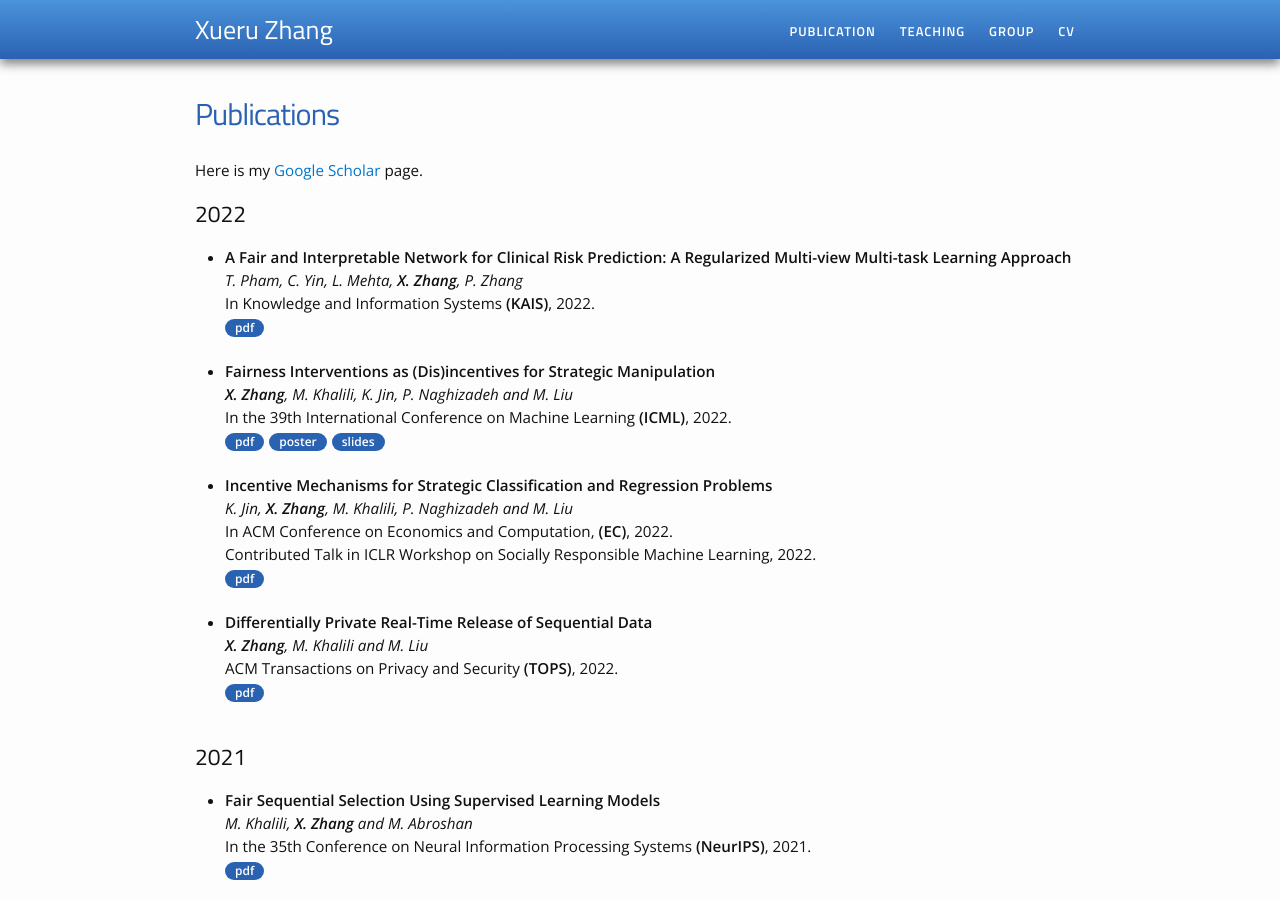
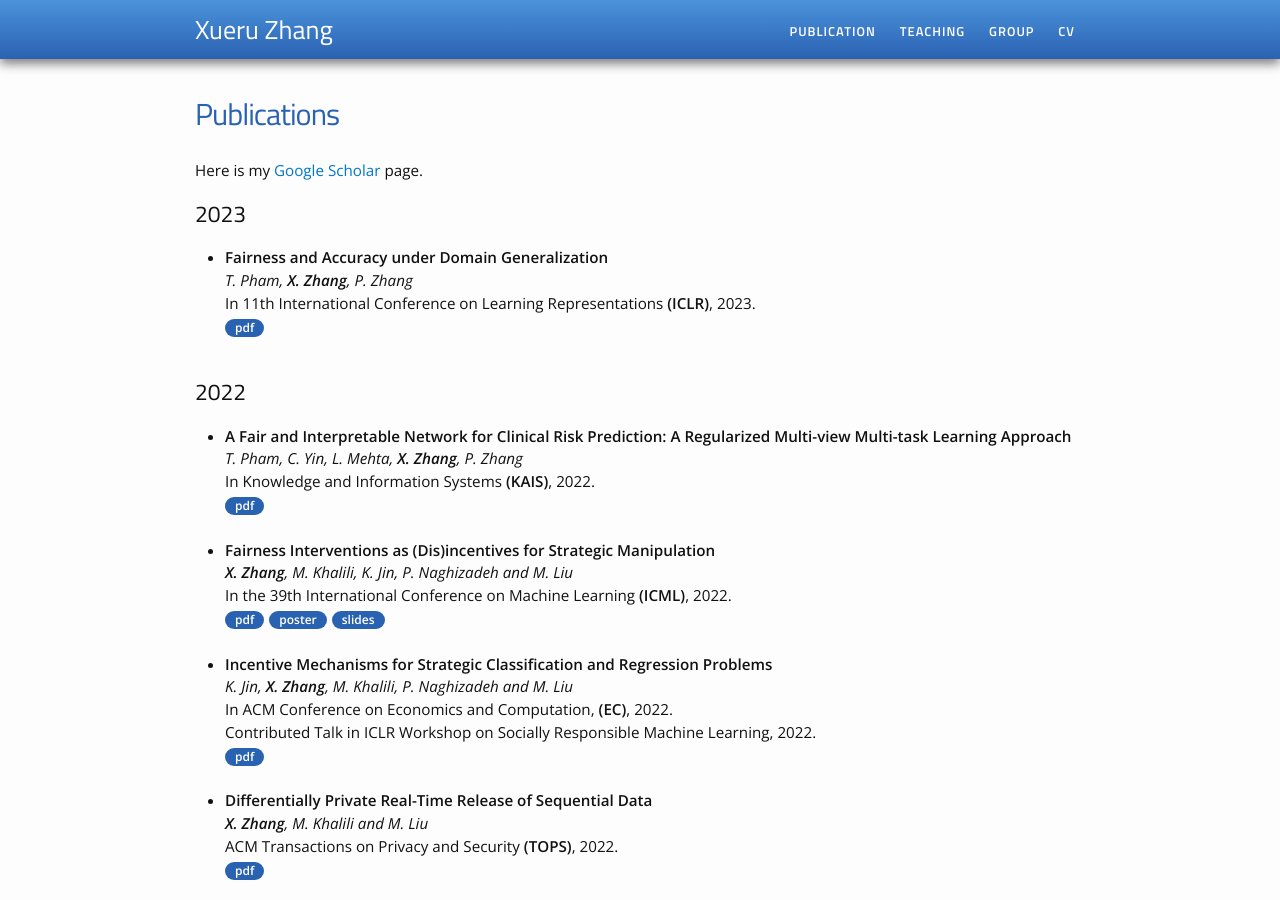
Before and after one commit to xueruzhang/xueruzhang.github.io, a Jekyll site: the page built from publications.md, in a window 1280 px wide and 900 px high. Built offline with Jekyll 4.4.1, drawn with Linux system fonts in a browser that asks for light colours.

Commit message:
update 01/2023

```diff
--- a/index.html
+++ b/index.html
@@ -41,6 +41,7 @@ border-radius:50% 50% 50% 50%;
 <h2>News</h2>
 <div class="updates" style="height: 30em; overflow-y: scroll;">
 <ul>
+  <li><i>[01/2023]</i> - Our paper "Fairness and Accuracy under Domain Generalization" got accpeted in ICLR 2023.  </li>
   <li><i>[10/2022]</i> - Thanks <a href="https://research.cisco.com/"> Cisco </a> for supporting our research! </li>
   <li><i>[09/2022]</i> - New grant from NSF to work on fairness in machine learning.</li>
   <li><i>[08/2022]</i> - Thrilled to receive <a href="https://ccts.osu.edu/"> Center for Clinical and Translational Science (CCTS)</a> Pilot Award at OSU. </li>
--- a/publications.md
+++ b/publications.md
@@ -5,6 +5,17 @@ title: Publications
 ---
 
 Here is my <a href= "https://scholar.google.com/citations?user=PNBO_a4AAAAJ&hl=en">Google Scholar</a> page.
+
+<h2>2023</h2>
+<ul>
+<li>
+		<b>Fairness and Accuracy under Domain Generalization</b><br>
+		<i>T. Pham, <b>X. Zhang</b>, P. Zhang</i><br>
+		In 11th International Conference on Learning Representations  <b>(ICLR)</b>, 2023.<br>
+		<a href=" "><div class="color-button">pdf</div></a>
+	</li><br>
+</ul>
+
 
 <h2>2022</h2>
 <ul>
```
Also changed, not shown: student.md (+1 -0 lines), teaching.md (+1 -1 lines), 1 other file.
